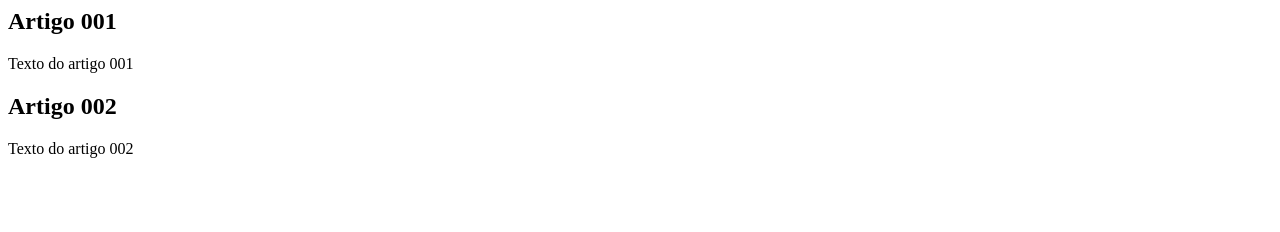
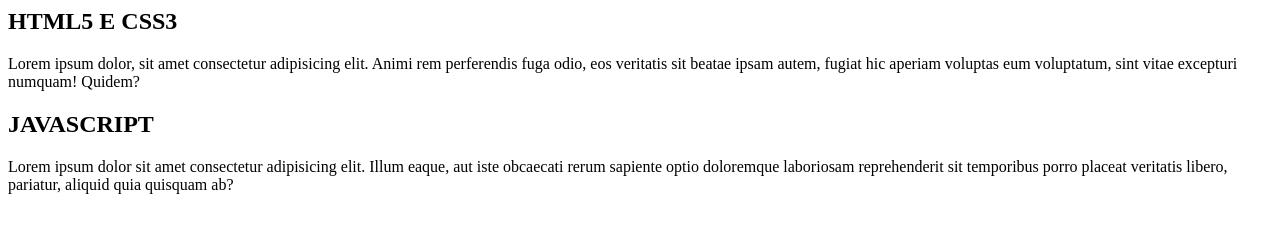
Before and after one commit to debor4h/projeto-site, a plain HTML site: page index.html in a window 1280 px wide. Drawn offline with Linux system fonts and the light colour scheme.

Commit message:
comecei a escrever conteúdo

```diff
--- a/index.html
+++ b/index.html
@@ -8,15 +8,15 @@
          <!-- main e conteudo principal -->
             <main>
                 <head>
-                    <title>Título do site</title>
-                     </head>
+                    <title>Cursos Grátis</title>
+                </head>
                      <article>
-                       <h2>Artigo 001</h2>
-                        <p>Texto do artigo 001</p>
+                       <h1>HTML5 E CSS3</h1>
+                        <p>Lorem ipsum dolor, sit amet consectetur adipisicing elit. Animi rem perferendis fuga odio, eos veritatis sit beatae ipsam autem, fugiat hic aperiam voluptas eum voluptatum, sint vitae excepturi numquam! Quidem?</p>
                      </article>
                      <article>
-                        <h2>Artigo 002</h2>
-                        <p>Texto do artigo 002</p>
+                        <h1>JAVASCRIPT</h1>
+                        <p>Lorem ipsum dolor sit amet consectetur adipisicing elit. Illum eaque, aut iste obcaecati rerum sapiente optio doloremque laboriosam reprehenderit sit temporibus porro placeat veritatis libero, pariatur, aliquid quia quisquam ab?</p>
                      </article>
             </main>
             </body>
```
